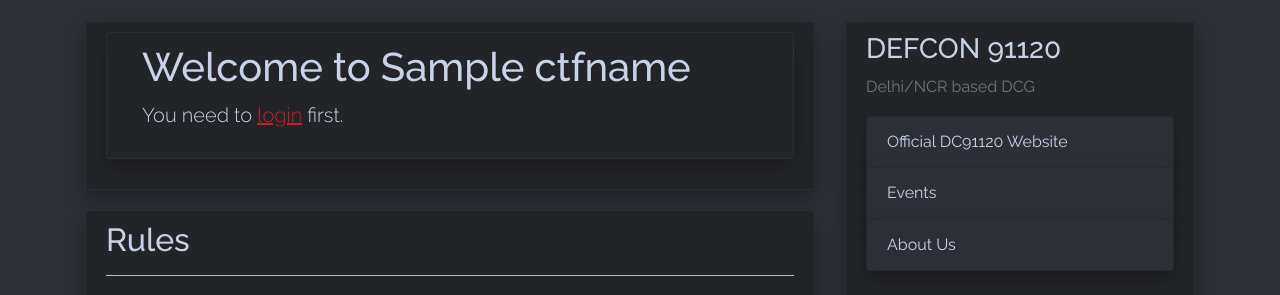
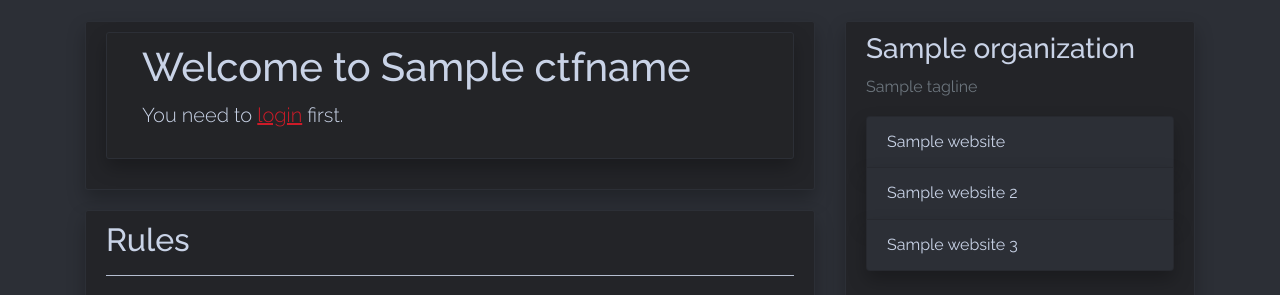
Before and after one commit to abs0lut3pwn4g3/RTB-CTF-Framework, a Flask app: template src/FlaskRTBCTF/templates/home.html in a window 1280 px wide. Shown: the part 59-354 px from the top of the page. Run offline with Flask 2, Linux system fonts and the light colour scheme; the template is opened without the code that fills it: most values are stand-ins (such as "Sample title", 1, 10 or a date in 2020); parts of the project's set-up code (start-up, migrations or seed data) failed here and were passed over; some libraries are stand-ins or nearby versions.

Commit message:
changes related to organization info

```diff
--- a/src/FlaskRTBCTF/templates/home.html
+++ b/src/FlaskRTBCTF/templates/home.html
@@ -4,7 +4,7 @@
 <div class="content-section">
     <div class="jumbotron jumbotron-fluid">
       <div class="container">
-            <h1 class="display-5">Welcome to {{ ctfname }}</h1>
+            <h1 class="display-5">Welcome to {{ organization['ctfname'] }}</h1>
             {% if current_user.is_authenticated %}
                 <p class="lead">If you owned the box then you can submit the hashes <a class="red-underlined-link" href="{{ url_for('ctf.machine') }}">here</a>.</p>
             {% else %}
--- a/src/FlaskRTBCTF/templates/layout.html
+++ b/src/FlaskRTBCTF/templates/layout.html
@@ -15,9 +15,9 @@
     <link rel="stylesheet" type="text/css" href="{{ url_for('static', filename='main.css') }}">
     <!-- Title -->
     {% if title %}
-        <title>{{ ctfname }} - {{ title }}</title>
+        <title>{{ organization['ctfname'] }} - {{ title }}</title>
     {% else %}
-        <title>{{ ctfname }}</title>
+        <title>{{ organization['ctfname'] }}</title>
     {% endif %}
 </head>
 <body>
@@ -25,7 +25,7 @@
     <header class="site-header">
       <nav class="navbar navbar-expand-md navbar-dark bg-steel fixed-top">
         <div class="container">
-          <a class="navbar-brand mr-4" href="/">{{ ctfname }}</a>
+          <a class="navbar-brand mr-4" href="/">{{ organization['ctfname'] }}</a>
           <button class="navbar-toggler" type="button" data-toggle="collapse" data-target="#navbarToggle" aria-controls="navbarToggle" aria-expanded="false" aria-label="Toggle navigation">
             <span class="navbar-toggler-icon"></span>
           </button>
@@ -78,12 +78,12 @@
         </div>
         <div class="col-md-4">
             <div class="content-section">
-              <h3>DEFCON 91120</h3>
-              <p class='text-muted'>Delhi/NCR based DCG
+              <h3>{{ organization['name'] }}</h3>
+              <p class='text-muted'>{{ organization['tagline'] }}
                 <ul class="list-group">
-                  <a target="_blank" href="https://dc91120.org/" class="list-group-item list-group-item-action">Official DC91120 Website</a>
-                  <a target="_blank" href="https://dc91120.org/events.html" class="list-group-item list-group-item-action">Events</a>
-                  <a target="_blank" href="https://dc91120.org/#footer" class="list-group-item list-group-item-action">About Us</a>
+                  <a target="_blank" href="{{ organization['website']['url'] }}" class="list-group-item list-group-item-action">{{ organization['website']['name'] }}</a>
+                  <a target="_blank" href="{{ organization['website_2']['url'] }}" class="list-group-item list-group-item-action">{{ organization['website_2']['name'] }}</a>
+                  <a target="_blank" href="{{ organization['website_3']['url'] }}" class="list-group-item list-group-item-action">{{ organization['website_3']['name'] }}</a>
                 </ul>
               </p>
             </div>
```
Also changed, not shown: src/FlaskRTBCTF/users/routes.py (+6 -6 lines).
